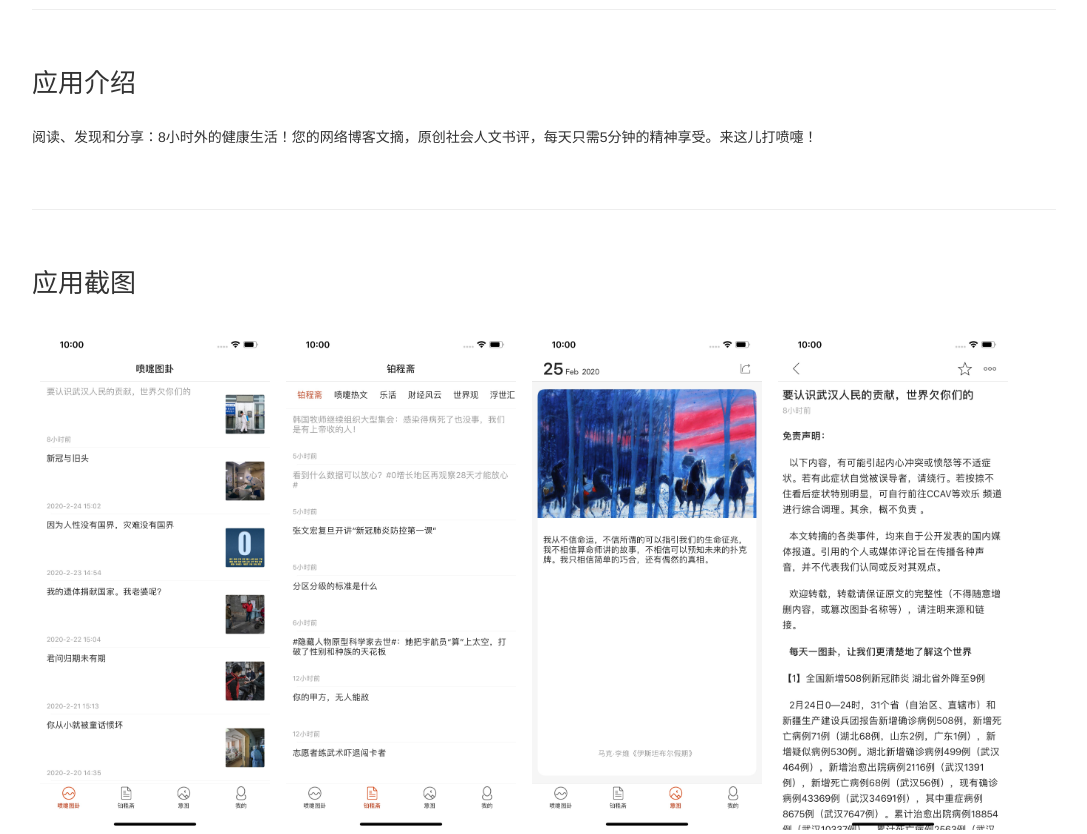
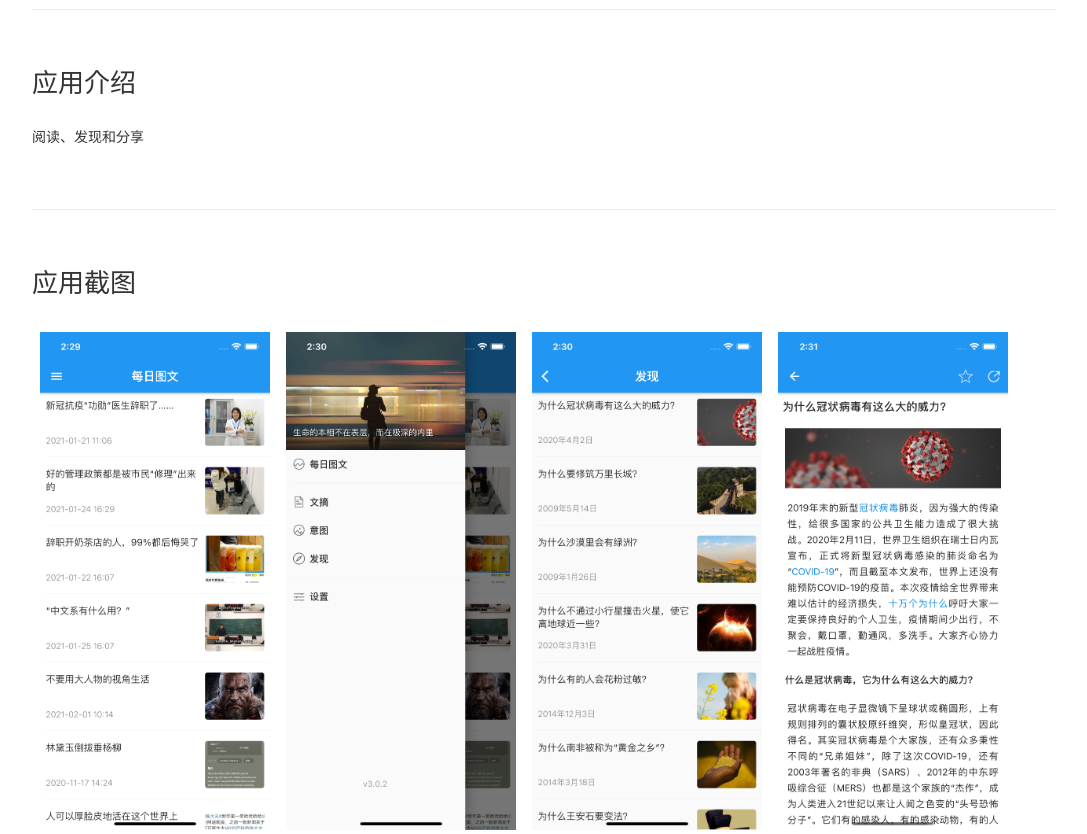
Before and after one commit to dailyintention/apps, a plain HTML site: page dailyintention/index.html in a window 1280 px wide. Shown: the part 760-1594 px from the top of the page, without its empty margins (96-1183 px from the left). Drawn offline with Linux system fonts and the light colour scheme.

Commit message:
新建文件

```diff
--- a/dailyintention/index.html
+++ b/dailyintention/index.html
@@ -21,15 +21,15 @@
     <link rel="stylesheet" type="text/css" href="css/bootstrap.min.css"/>
     <link rel="stylesheet" type="text/css" href="css/global.css"/>
     <link rel="stylesheet" type="text/css" href="css/base.css"/>
-    <title>喷嚏意图</title>
+    <title>每日意图</title>
 
 </head>
 <body>
 <div class="header margin-bottom60">
     <div class="container">
-        <h1 class="pull-left">喷嚏意图</h1>
+        <h1 class="pull-left">每日意图</h1>
         <p class="pull-right">
-            更新于：2020-01-20        </p>
+            更新于：2021-02-19        </p>
     </div>
 </div>
 <div class="banxin">
@@ -56,7 +56,7 @@
         <h2>应用介绍</h2>
         <div class="dsp margin-bottom60">
             <section>
-                阅读、发现和分享：8小时外的健康生活！您的网络博客文摘，原创社会人文书评，每天只需5分钟的精神享受。来这儿打喷嚏！</section>
+                阅读、发现和分享</section>
         </div>
     </div>
     <hr class="margin-bottom60"/>
@@ -68,22 +68,22 @@
                 <tr>
                                                 <td>
                                 <div style="">
-                                    <img src="images/screen1.jpg">
+                                    <img src="images/screen1.png">
                                 </div>
                             </td>
                                                     <td>
                                 <div style="">
-                                    <img src="images/screen2.jpg">
+                                    <img src="images/screen2.png">
                                 </div>
                             </td>
                                                     <td>
                                 <div style="">
-                                    <img src="images/screen3.jpg">
+                                    <img src="images/screen3.png">
                                 </div>
                             </td>
                                                     <td>
                                 <div style="">
-                                    <img src="images/screen4.jpg">
+                                    <img src="images/screen4.png">
                                 </div>
                             </td>
                                                         <td></td>
```
Also changed, not shown: dailyintention/images/icon_120x120.png, dailyintention/images/screen1.jpg (deleted), dailyintention/images/screen1.png (added), dailyintention/images/screen2.jpg (deleted), dailyintention/images/screen2.png (added), dailyintention/images/screen3.jpg (deleted), dailyintention/images/screen3.png (added), dailyintention/images/screen4.jpg (deleted), dailyintention/images/screen4.png (added).
